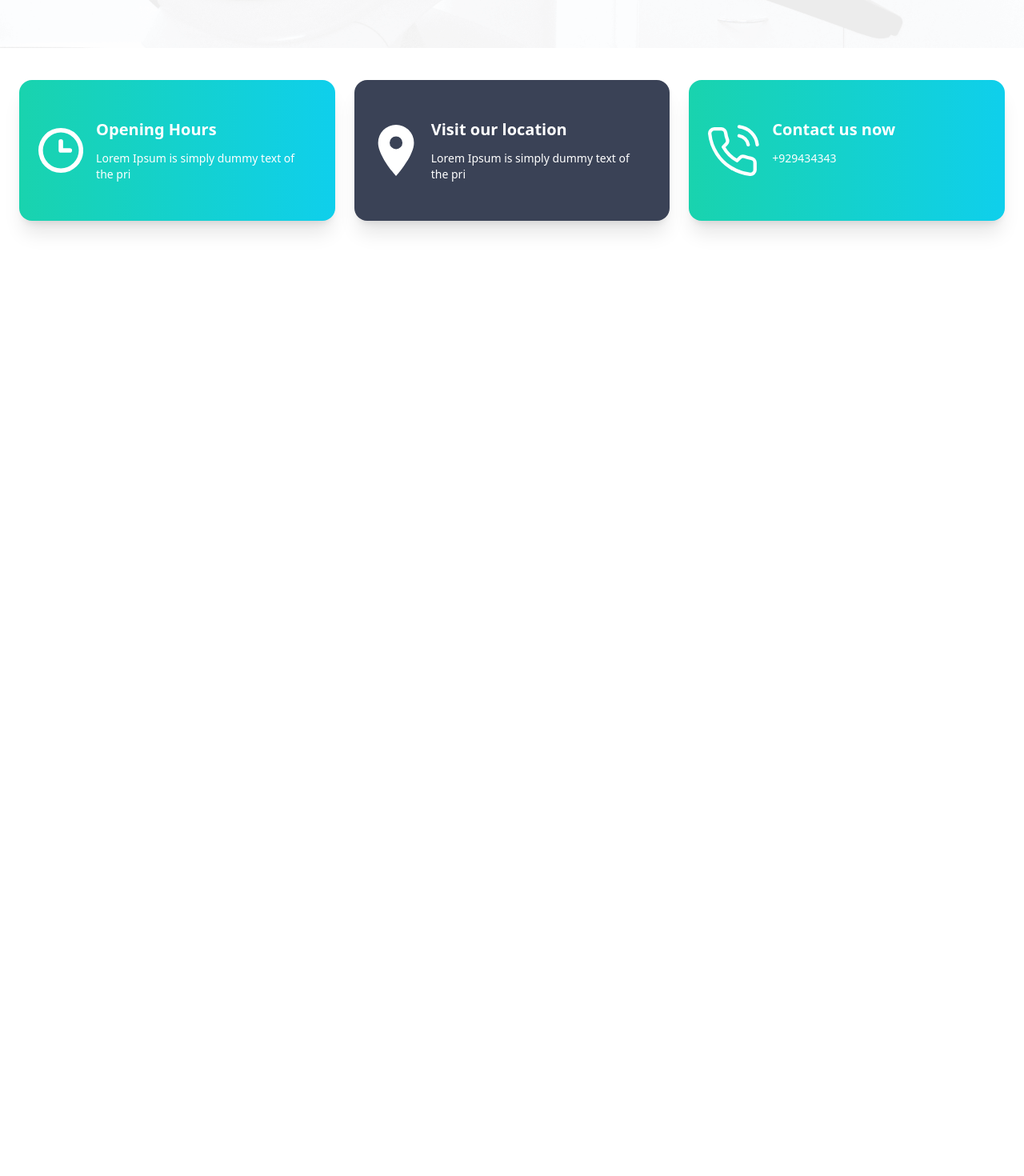
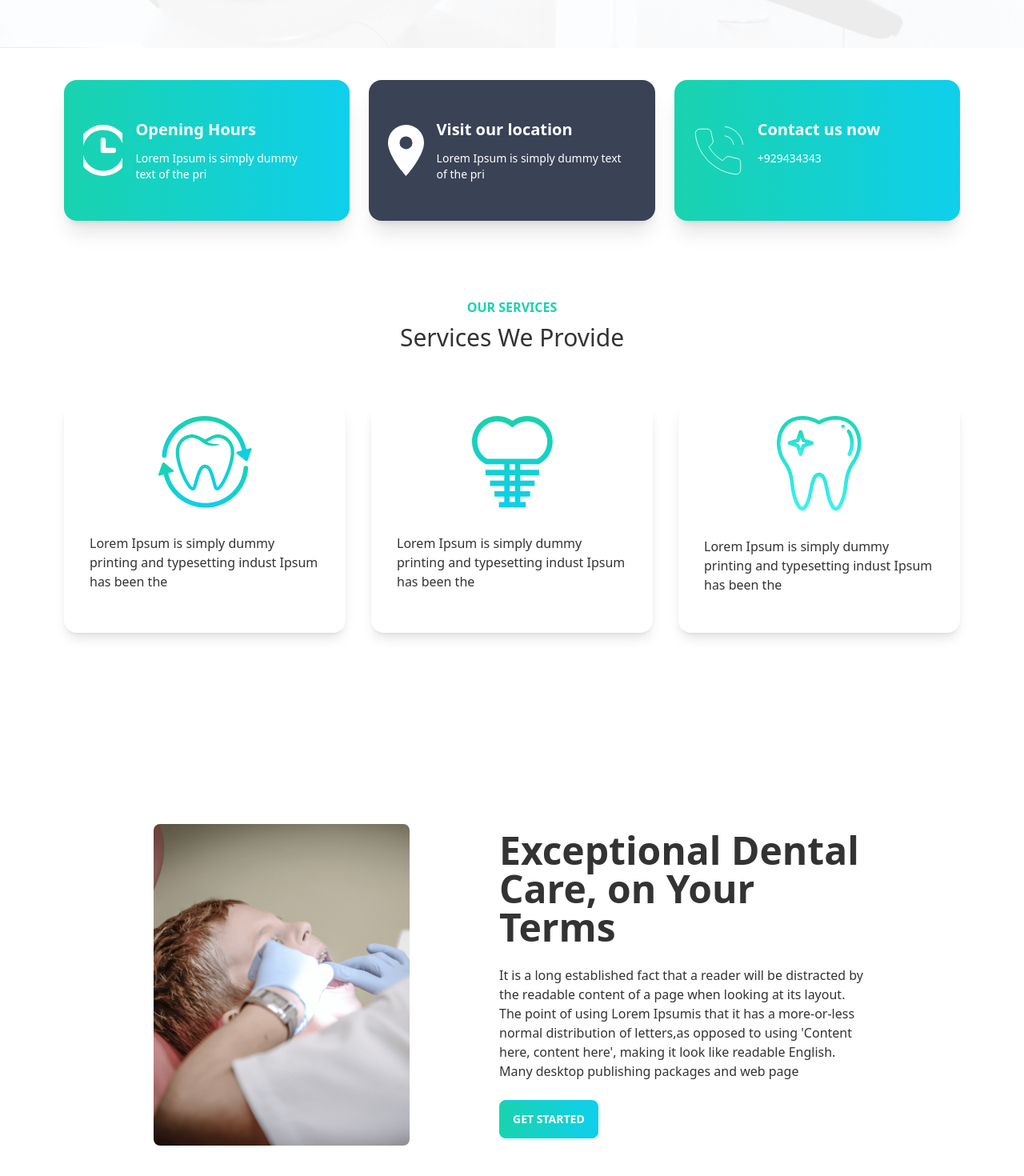
Before and after one commit to habiburrahman26/doctors-portal-client, a React (Create React App) app: page / in a window 1280 px wide. Shown: the part 804-2274 px from the top of the page at 80% size. Before the commit the page ends 1176 px from the top, so only its background shows below. Built offline with nearby package versions, Linux system fonts and the light colour scheme.

Commit message:
complite services

```diff
--- /dev/null
+++ b/src/components/Services/ServiceCard.js
@@ -0,0 +1,19 @@
+import React from 'react';
+
+const ServiceCard = ({ img, text }) => {
+  return (
+    <div class="card bg-base-100 shadow-lg py-4">
+      <figure>
+        <img
+          src={img}
+          alt="Shoes"
+        />
+      </figure>
+      <div class="card-body">
+        <p>{text}</p>
+      </div>
+    </div>
+  );
+};
+
+export default ServiceCard;
--- /dev/null
+++ b/src/components/Services/Services.js
@@ -0,0 +1,59 @@
+import React from 'react';
+import ServiceCard from './ServiceCard';
+import fluoride from '../../assets/images/fluoride.png';
+import cavity from '../../assets/images/cavity.png';
+import whitening from '../../assets/images/whitening.png';
+import treatment from '../../assets/images/treatment.png';
+
+const Services = () => {
+  return (
+    <div className="pb-24">
+      <h3 className="font-bold text-secondary uppercase text-center">
+        Our Services
+      </h3>
+      <h2 className="text-3xl text-center mt-2 mb-16">Services We Provide</h2>
+      <div className="grid grid-cols-1 md:grid-cols-2 lg:grid-cols-3 gap-8 px-8 lg:px-20 mb-10">
+        <ServiceCard
+          img={fluoride}
+          text="Lorem Ipsum is simply dummy printing and typesetting indust Ipsum has been the"
+        />
+        <ServiceCard
+          img={cavity}
+          text="Lorem Ipsum is simply dummy printing and typesetting indust Ipsum has been the"
+        />
+        <ServiceCard
+          img={whitening}
+          text="Lorem Ipsum is simply dummy printing and typesetting indust Ipsum has been the"
+        />
+      </div>
+
+      <div class="hero min-h-screen bg-base-100 lg:px-44">
+        <div class="hero-content flex-col lg:flex-row gap-28">
+          <img
+            src={treatment}
+            class="max-w-xs md:max-sm rounded-lg"
+            alt="treatment"
+          />
+          <div>
+            <h1 class="text-3xl lg:text-5xl font-bold">
+              Exceptional Dental Care, on Your Terms
+            </h1>
+            <p class="py-6">
+              It is a long established fact that a reader will be distracted by
+              the readable content of a page when looking at its layout. The
+              point of using Lorem Ipsumis that it has a more-or-less normal
+              distribution of letters,as opposed to using 'Content here, content
+              here', making it look like readable English. Many desktop
+              publishing packages and web page
+            </p>
+            <button className="btn btn-primary bg-gradient-to-r from-secondary to-primary text-white font-bold">
+              Get Started
+            </button>
+          </div>
+        </div>
+      </div>
+    </div>
+  );
+};
+
+export default Services;
--- a/src/components/pages/Home/Home.js
+++ b/src/components/pages/Home/Home.js
@@ -1,4 +1,5 @@
 import React from 'react';
+import Services from '../../Services/Services';
 import Banner from './Banner';
 import Info from './Info';
 
@@ -7,6 +8,7 @@ const Home = () => {
     <>
       <Banner />
       <Info />
+      <Services/>
     </>
   );
 };
--- a/src/components/pages/Home/Info.js
+++ b/src/components/pages/Home/Info.js
@@ -1,36 +1,13 @@
+import clock from '../../../assets/icons/clock.svg';
+import marker from '../../../assets/icons/marker.svg';
+import phone from '../../../assets/icons/phone.svg';
+
 const Info = () => {
   return (
-    <div className="grid md:grid-cols-2 lg:grid-cols-3 gap-6 px-6 pb-24 pt-10">
+    <div className="grid md:grid-cols-2 lg:grid-cols-3 gap-6 px-6 lg:px-20 pb-24 pt-10">
       <div class="card card-compact md:card-side py-8 px-6 bg-secondary shadow-xl bg-gradient-to-r from-secondary to-primary text-white">
         <figure>
-          <svg
-            xmlns="http://www.w3.org/2000/svg"
-            width="87.645"
-            height="87.645"
-            viewBox="0 0 87.645 87.645"
-            className="w-16 h-16"
-          >
-            <g id="clock-outline" transform="translate(6 -9)">
-              <g id="Layer_2" data-name="Layer 2" transform="translate(-6 9)">
-                <g id="clock">
-                  <path
-                    id="Path_7197"
-                    data-name="Path 7197"
-                    d="M45.822,2A43.822,43.822,0,1,0,89.645,45.822,43.822,43.822,0,0,0,45.822,2Zm0,78.88A35.058,35.058,0,1,1,80.88,45.822,35.058,35.058,0,0,1,45.822,80.88Z"
-                    transform="translate(-2 -2)"
-                    fill="#fff"
-                  />
-                  <path
-                    id="Path_7198"
-                    data-name="Path 7198"
-                    d="M32.911,24.529H19.764V11.382a4.382,4.382,0,0,0-8.764,0V28.911a4.382,4.382,0,0,0,4.382,4.382H32.911a4.382,4.382,0,0,0,0-8.764Z"
-                    transform="translate(28.44 14.911)"
-                    fill="#fff"
-                  />
-                </g>
-              </g>
-            </g>
-          </svg>
+          <img src={clock} className="w-16 h-16" alt="" />
         </figure>
         <div class="card-body">
           <h2 class="card-title ">Opening Hours</h2>
@@ -39,23 +16,7 @@ const Info = () => {
       </div>
       <div class="card card-compact md:card-side py-8 px-6 bg-accent shadow-xl text-white">
         <figure>
-          <svg
-            xmlns="http://www.w3.org/2000/svg"
-            width="56"
-            height="80"
-            viewBox="0 0 56 80"
-            className="w-16 h-16"
-          >
-            <g id="ic_location_on_48px" transform="translate(-10 -4)">
-              <path
-                id="Path_7199"
-                data-name="Path 7199"
-                d="M38,4A28.005,28.005,0,0,0,10,32c0,21,28,52,28,52S66,53,66,32A28.005,28.005,0,0,0,38,4Zm0,38A10,10,0,1,1,48,32,10,10,0,0,1,38,42Z"
-                transform="translate(0)"
-                fill="#fff"
-              />
-            </g>
-          </svg>
+          <img src={marker} alt="" />
         </figure>
         <div class="card-body">
           <h2 class="card-title ">Visit our location</h2>
@@ -65,27 +26,7 @@ const Info = () => {
 
       <div class="card card-compact md:card-side py-8 px-6 bg-secondary shadow-xl bg-gradient-to-r from-secondary to-primary text-white">
         <figure>
-          <svg
-            xmlns="http://www.w3.org/2000/svg"
-            width="74.949"
-            height="75.083"
-            viewBox="0 0 74.949 75.083"
-            className="w-16 h-16"
-          >
-            <g id="phone-call" transform="translate(0.391 1.761)">
-              <path
-                id="Path_7196"
-                data-name="Path 7196"
-                d="M45.274,14.344A16.68,16.68,0,0,1,58.451,27.521M45.274,1A30.024,30.024,0,0,1,71.795,27.488M68.459,54.109V64.117a6.672,6.672,0,0,1-7.273,6.672A66.02,66.02,0,0,1,32.4,60.548,65.052,65.052,0,0,1,12.381,40.532,66.02,66.02,0,0,1,2.139,11.609,6.672,6.672,0,0,1,8.778,4.336H18.786a6.672,6.672,0,0,1,6.672,5.738,42.834,42.834,0,0,0,2.335,9.374,6.672,6.672,0,0,1-1.5,7.039l-4.237,4.237A53.376,53.376,0,0,0,42.071,50.74L46.308,46.5A6.672,6.672,0,0,1,53.347,45a42.834,42.834,0,0,0,9.374,2.335,6.672,6.672,0,0,1,5.738,6.772Z"
-                transform="translate(0 0)"
-                fill="none"
-                stroke="#fff"
-                strokeLinecap="round"
-                strokeLinejoin="round"
-                strokeWidth="5"
-              />
-            </g>
-          </svg>
+          <img src={phone} className="w-16 h-16" alt="" />
         </figure>
         <div class="card-body">
           <h2 class="card-title ">Contact us now</h2>
```
